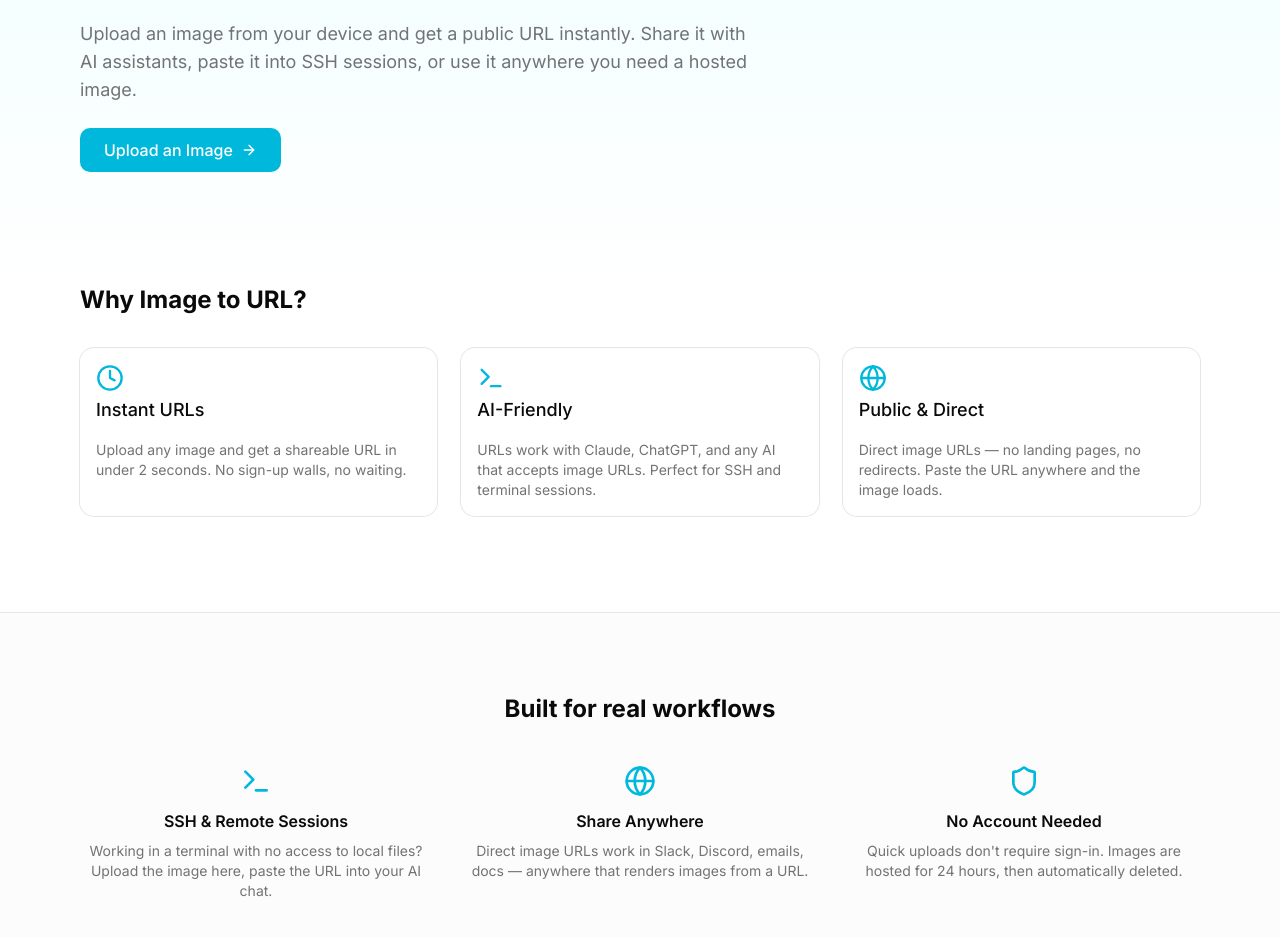
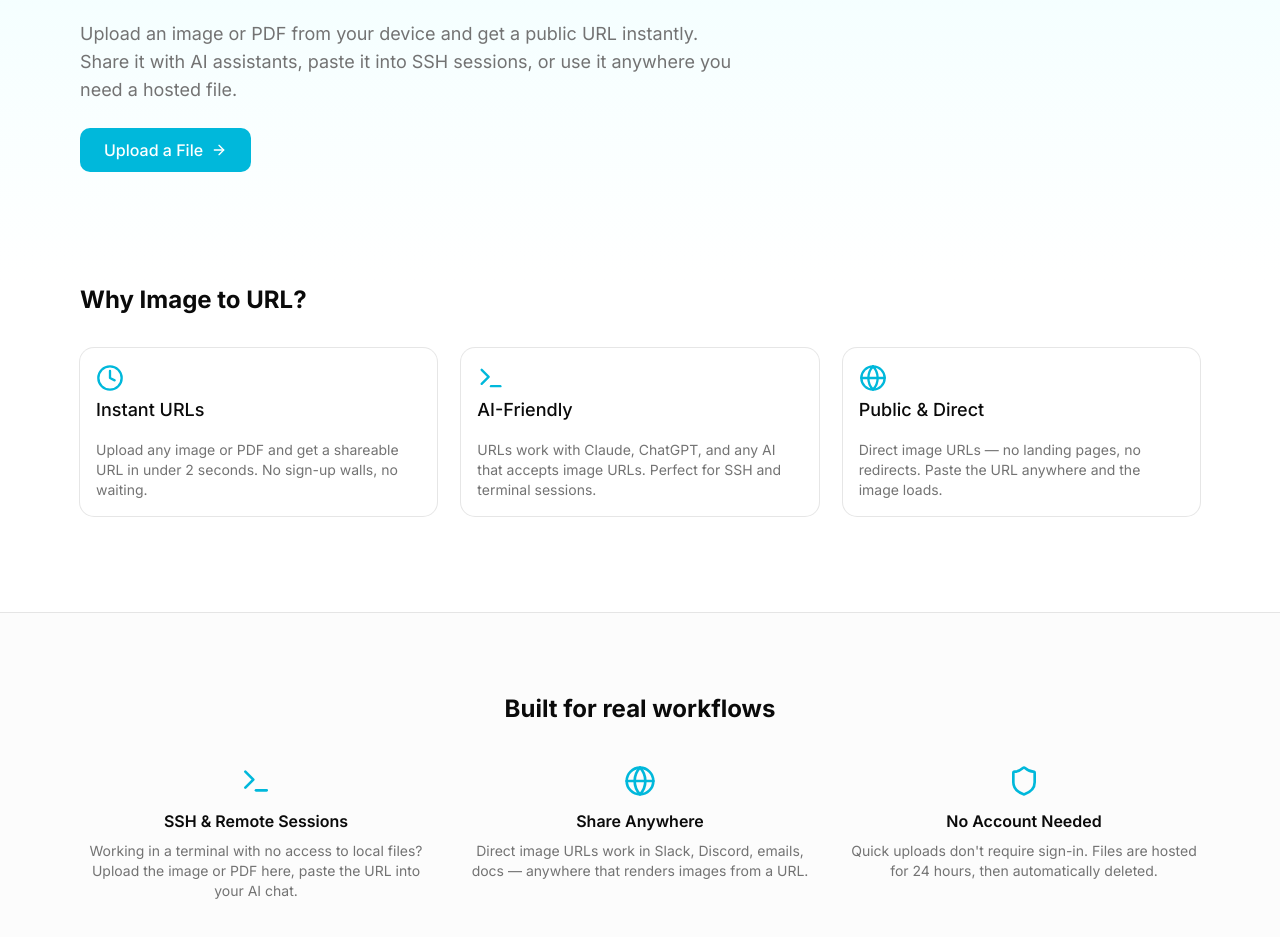
Before and after one commit to sonnyflylock/imagenary, a Next.js app: page /tools/imageurl in a window 1280 px wide. Shown: the part 301-1238 px from the top of the page. Built offline with nearby package versions, Linux system fonts and the light colour scheme; no server answers.

Commit message:
imageurl: update site copy to reflect PDF support
Landing page, homepage tile, dashboard tile, and API docs all said "image"
only — now mention PDFs (feature name "Image to URL" kept; descriptions,
taglines, hero, CTA, and the file-param note updated).

```diff
--- a/src/app/api-docs/page.tsx
+++ b/src/app/api-docs/page.tsx
@@ -38,9 +38,9 @@ const endpoints = [
     method: "POST",
     path: "/api/imageurl",
     name: "Image to URL",
-    description: "Upload an image and get a public hosted URL.",
+    description: "Upload an image or PDF and get a public hosted URL.",
     params: [
-      { name: "file", type: "File", required: true, note: "Image file up to 50MB." },
+      { name: "file", type: "File", required: true, note: "Image or PDF file up to 50MB." },
     ],
     example: `curl -X POST https://www.imagenary.ai/api/imageurl \\
   -H "Authorization: Bearer YOUR_TOKEN" \\
--- a/src/app/app/page.tsx
+++ b/src/app/app/page.tsx
@@ -32,7 +32,7 @@ const categories = [
       },
       {
         name: "Image to URL",
-        tagline: "Host any image instantly",
+        tagline: "Host any image or PDF instantly",
         icon: Link2,
         app: "/app/imageurl",
         info: "/tools/imageurl",
--- a/src/app/page.tsx
+++ b/src/app/page.tsx
@@ -32,9 +32,9 @@ const categories = [
       },
       {
         name: "Image to URL",
-        tagline: "Host Any Image Instantly",
+        tagline: "Host Any Image or PDF Instantly",
         description:
-          "Upload a local image and get a public URL in seconds. Perfect for sharing images with AI tools, SSH sessions, and anywhere you need a hosted image link.",
+          "Upload a local image or PDF and get a public URL in seconds. Perfect for sharing files with AI tools, SSH sessions, and anywhere you need a hosted file link.",
         icon: Link2,
         href: "/tools/imageurl",
         badge: "New",
@@ -114,7 +114,7 @@ const jsonLd = {
   applicationCategory: "MultimediaApplication",
   operatingSystem: "Web",
   description:
-    "AI-powered image tools: extract text (OCR), refresh old photos, describe images, host images as URLs, guided touch-up, face generation, and children's book creation.",
+    "AI-powered image tools: extract text (OCR), refresh old photos, describe images, host images & PDFs as URLs, guided touch-up, face generation, and children's book creation.",
   offers: {
     "@type": "Offer",
     price: "0",
--- a/src/app/tools/imageurl/page.tsx
+++ b/src/app/tools/imageurl/page.tsx
@@ -3,9 +3,9 @@ import { Card, CardContent, CardHeader, CardTitle } from "@/components/ui/card"
 import { Link2, ArrowRight, Terminal, Globe, Clock, Shield } from "lucide-react"
 
 export const metadata = {
-  title: "Image to URL — Host Any Image Instantly | Imagenary.ai",
+  title: "Image to URL — Host Any Image or PDF Instantly | Imagenary.ai",
   description:
-    "Upload a local image and get a public URL in seconds. Perfect for sharing images with AI tools, SSH sessions, and remote environments.",
+    "Upload a local image or PDF and get a public URL in seconds. Perfect for sharing files with AI tools, SSH sessions, and remote environments.",
 }
 
 const features = [
@@ -13,7 +13,7 @@ const features = [
     name: "Instant URLs",
     icon: Clock,
     description:
-      "Upload any image and get a shareable URL in under 2 seconds. No sign-up walls, no waiting.",
+      "Upload any image or PDF and get a shareable URL in under 2 seconds. No sign-up walls, no waiting.",
   },
   {
     name: "AI-Friendly",
@@ -40,20 +40,20 @@ export default function ImageUrlPage() {
               <Link2 className="mr-1 size-3" /> Image to URL
             </Badge>
             <h1 className="mt-4 text-4xl font-bold tracking-tight sm:text-5xl">
-              Turn any local image into a{" "}
+              Turn any local image or PDF into a{" "}
               <span className="text-cyan-500">shareable URL</span>
             </h1>
             <p className="mt-4 text-lg text-muted-foreground">
-              Upload an image from your device and get a public URL instantly.
-              Share it with AI assistants, paste it into SSH sessions, or use
-              it anywhere you need a hosted image.
+              Upload an image or PDF from your device and get a public URL
+              instantly. Share it with AI assistants, paste it into SSH
+              sessions, or use it anywhere you need a hosted file.
             </p>
             <div className="mt-6 flex gap-3">
               <a
                 href="/app/imageurl"
                 className="inline-flex h-11 items-center gap-2 rounded-lg bg-cyan-500 px-6 text-base font-medium text-white hover:bg-cyan-600 transition-colors"
               >
-                Upload an Image <ArrowRight className="size-4" />
+                Upload a File <ArrowRight className="size-4" />
               </a>
             </div>
           </div>
@@ -90,7 +90,7 @@ export default function ImageUrlPage() {
               <h3 className="font-semibold">SSH & Remote Sessions</h3>
               <p className="mt-2 text-sm text-muted-foreground">
                 Working in a terminal with no access to local files? Upload
-                the image here, paste the URL into your AI chat.
+                the image or PDF here, paste the URL into your AI chat.
               </p>
             </div>
             <div>
@@ -105,7 +105,7 @@ export default function ImageUrlPage() {
               <Shield className="mx-auto size-8 text-cyan-500 mb-3" />
               <h3 className="font-semibold">No Account Needed</h3>
               <p className="mt-2 text-sm text-muted-foreground">
-                Quick uploads don&apos;t require sign-in. Images are hosted
+                Quick uploads don&apos;t require sign-in. Files are hosted
                 for 24 hours, then automatically deleted.
               </p>
             </div>
```
